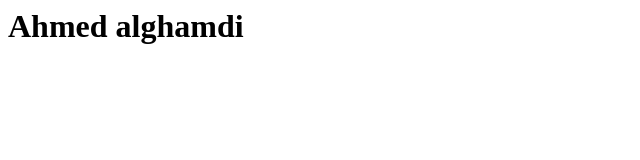
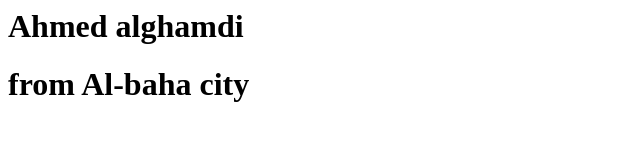
Before and after one commit to ahmed-07007/Git-and-Github-Project, a plain HTML site: page index.html in a window 1280 px wide. Shown: the whole page, without its empty margins (0-640 px from the left). Drawn offline with Linux system fonts and the light colour scheme.

Commit message:
Update index.html

```diff
--- a/index.html
+++ b/index.html
@@ -1 +1,2 @@
 <h1>Ahmed alghamdi</h1>
+<h1> from Al-baha city</h1>
```
